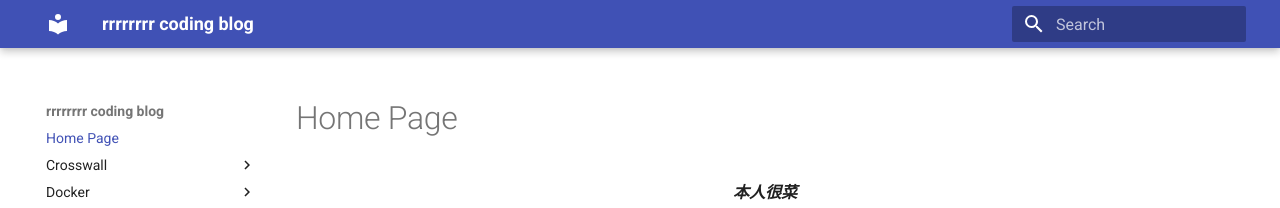
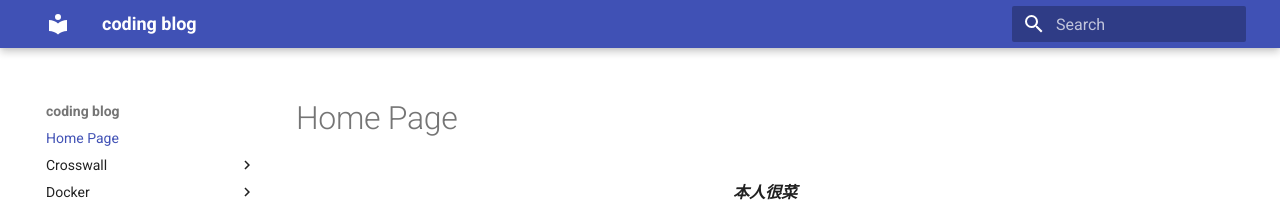
Before and after one commit to Ro0kie/blog, an MkDocs documentation site: the page built from docs/index.md, in a window 1280 px wide. Shown: the top 208 px of the page. Built offline with MkDocs 1.6.1 and Material for MkDocs 9.7.7, drawn with Linux system fonts in a browser that asks for light colours.

Commit message:
Update mkdocs.yml

```diff
--- a/mkdocs.yml
+++ b/mkdocs.yml
@@ -1,4 +1,4 @@
-site_name: rrrrrrrr coding blog
+site_name: coding blog
 
 theme:
   name: material
```
